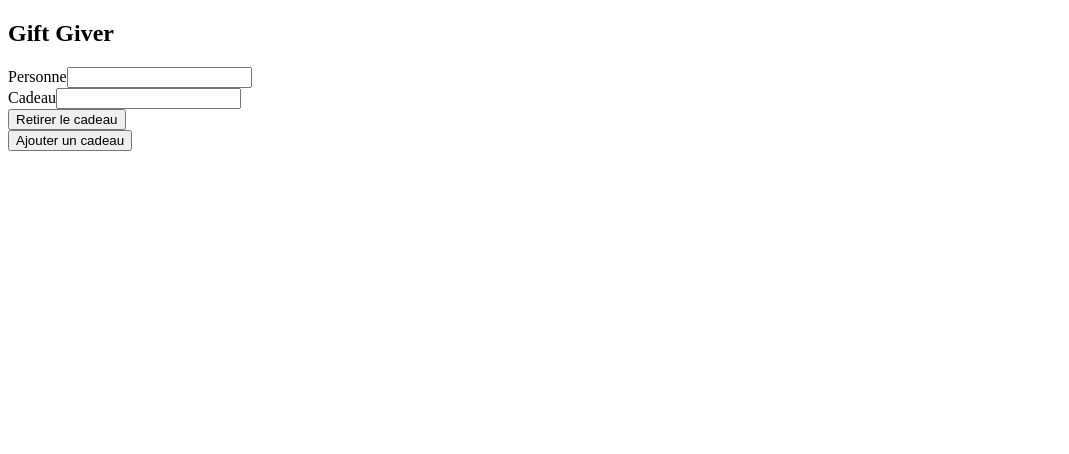
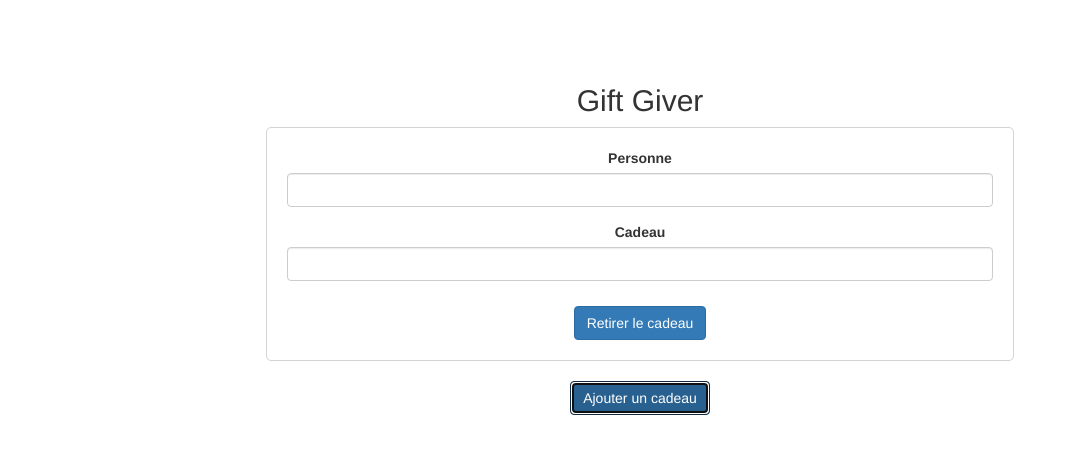
Before and after one commit to jeromehenry3/giftgiver-react-tdd, a React (Create React App) app: page / in a window 1280 px wide. Both pictures are taken after a click on the button "Ajouter un cadeau". Shown: the top 454 px of the page, without its empty margins (0-1069 px from the left). Built offline with nearby package versions, Linux system fonts and the light colour scheme.

Commit message:
basic styling

```diff
--- a/public/index.html
+++ b/public/index.html
@@ -24,6 +24,7 @@
       work correctly both with client-side routing and a non-root public URL.
       Learn how to configure a non-root public URL by running `npm run build`.
     -->
+    <link rel="stylesheet" href="https://maxcdn.bootstrapcdn.com/bootstrap/3.3.7/css/bootstrap.min.css" integrity="sha384-BVYiiSIFeK1dGmJRAkycuHAHRg32OmUcww7on3RYdg4Va+PmSTsz/K68vbdEjh4u" crossorigin="anonymous">
     <title>React App</title>
   </head>
   <body>
--- a/src/components/Gift.js
+++ b/src/components/Gift.js
@@ -9,7 +9,7 @@
 
     render() {
         return (
-            <div>
+            <div className='gift'>
                 <Form>
                     <Form.Group>
                         <Form.Label>Personne</Form.Label>
--- /dev/null
+++ b/src/index.css
@@ -0,0 +1,15 @@
+body {
+    text-align: center;
+    padding: 5% 20%;
+}
+
+.gift {
+    border: 1px solid lightgray;
+    border-radius: 5px;
+    margin: 10px;
+    padding: 20px;
+}
+
+Button {
+    margin: 10px;
+}
--- a/src/index.js
+++ b/src/index.js
@@ -2,5 +2,6 @@
 import { render } from 'react-dom';
 
 import App from './components/App';
+import './index.css';
 
 render(<App />, document.getElementById('root'));
```
Also changed, not shown: 1 other file (tests, documents, lock files or other folders).
